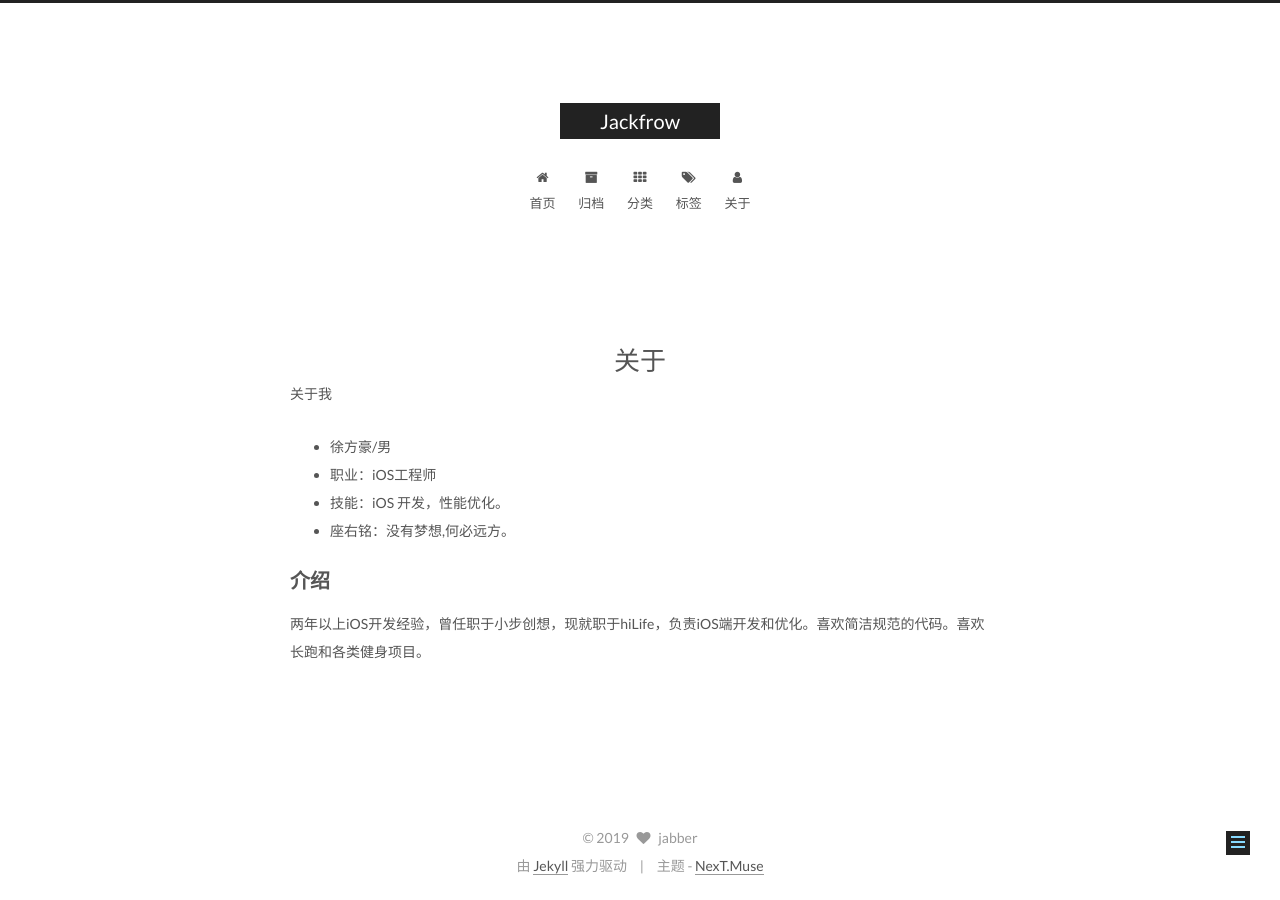
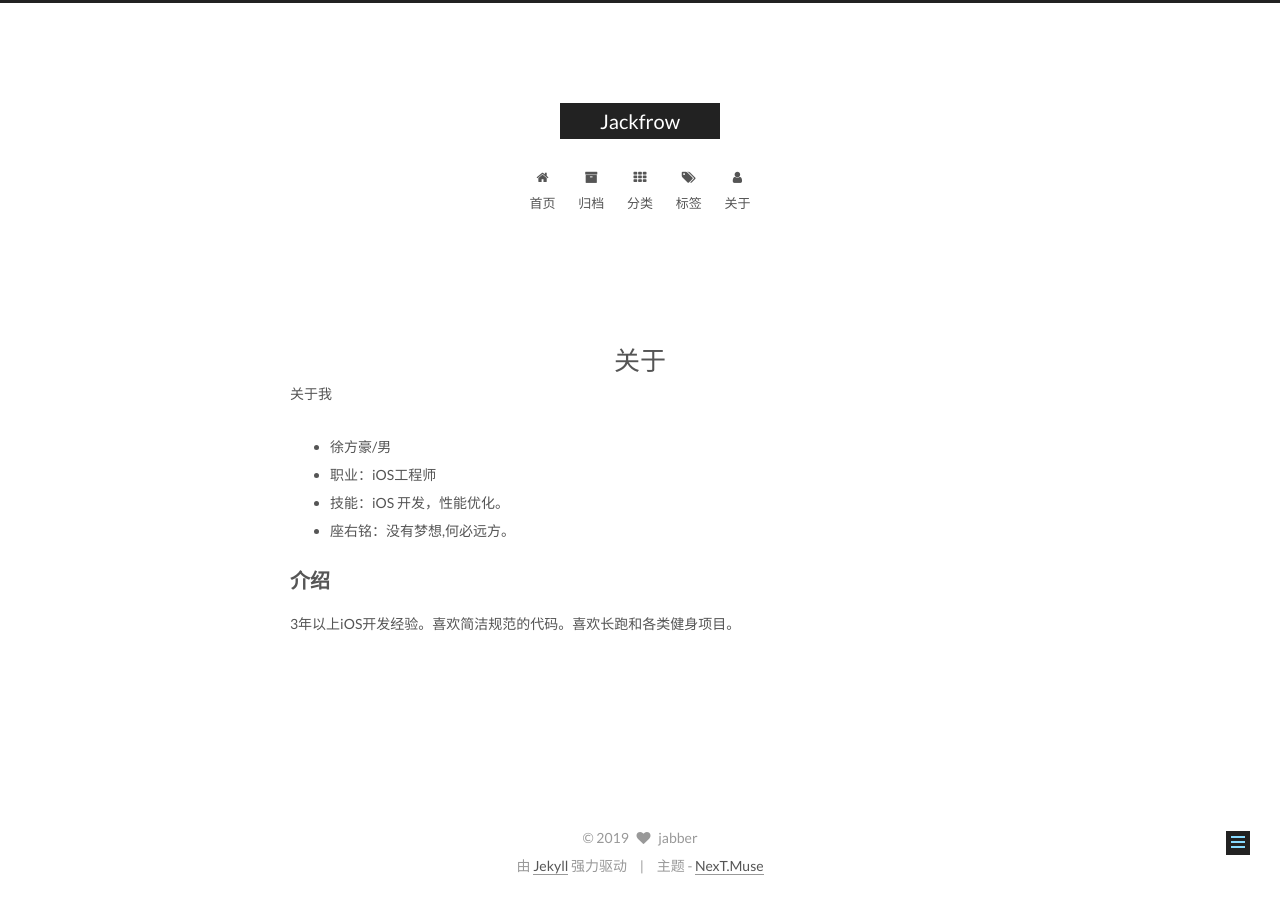
Before and after one commit to jackfrow/jackfrow.github.io-deprecated-, a Jekyll site: the page built from about/index.md, in a window 1280 px wide. Built offline with Jekyll 4.4.1, drawn with Linux system fonts in a browser that asks for light colours.

Commit message:
1.更新个人资料。

```diff
--- a/about/index.md
+++ b/about/index.md
@@ -14,4 +14,4 @@ type: about
 
 ## 介绍
 
-两年以上iOS开发经验，曾任职于小步创想，现就职于hiLife，负责iOS端开发和优化。喜欢简洁规范的代码。喜欢长跑和各类健身项目。
+3年以上iOS开发经验。喜欢简洁规范的代码。喜欢长跑和各类健身项目。
```
